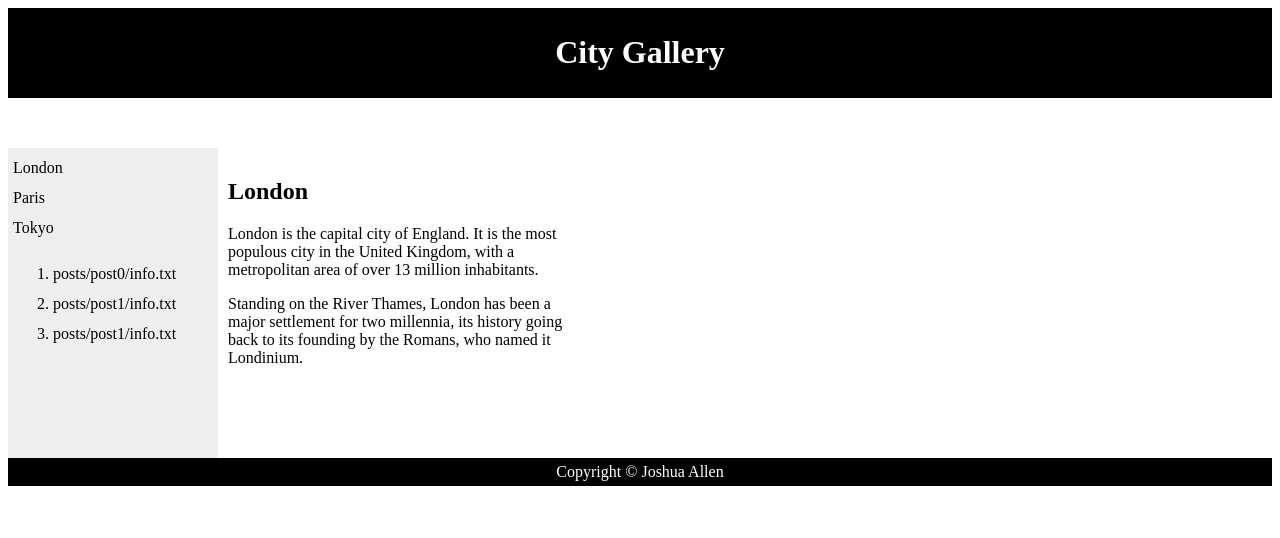
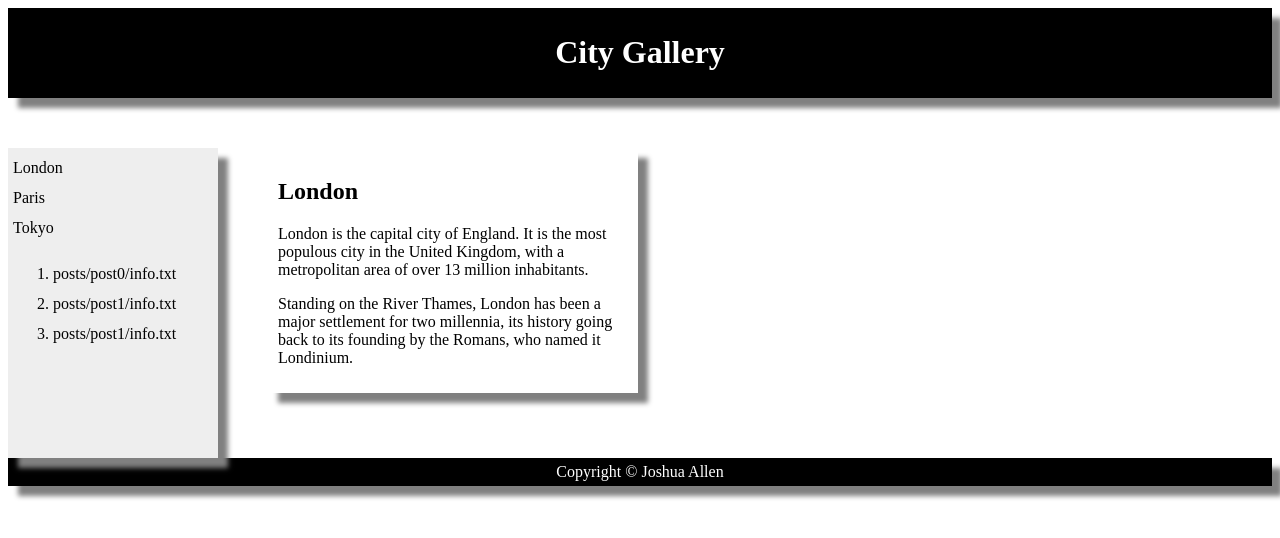
Before and after one commit to Joshua-Allen/Joshua-Allen.github.io, a PHP site: page / in a window 1280 px wide. Shown: the top 538 px of the page. Run offline with PHP 8.4, Linux system fonts and the light colour scheme; some libraries are stand-ins or nearby versions.

Commit message:
looking good p2

```diff
--- a/css/test.css
+++ b/css/test.css
@@ -4,6 +4,7 @@ header {
     text-align:center;
     padding:5px;
 	margin-bottom:50px;
+	box-shadow: 10px 10px 5px grey;
 }
 nav {
     line-height:30px;
@@ -12,11 +13,14 @@ nav {
     width:200px;
     float:left;
     padding:5px;
+	box-shadow: 10px 10px 5px grey;
 }
 section {
     width:350px;
     float:left;
     padding:10px;
+	margin-left:50px;
+	box-shadow: 10px 10px 5px grey;
 }
 footer {
     background-color:black;
@@ -24,4 +28,6 @@ footer {
     clear:both;
     text-align:center;
     padding:5px;
+	margin-top:50px;
+	box-shadow: 10px 10px 5px grey;
 }
```
